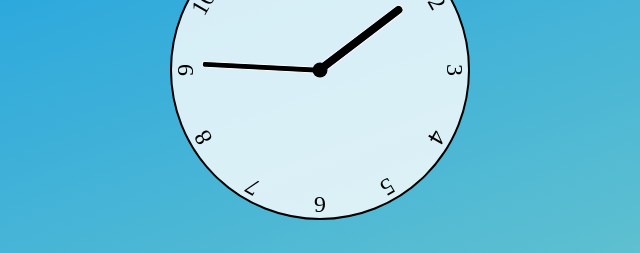
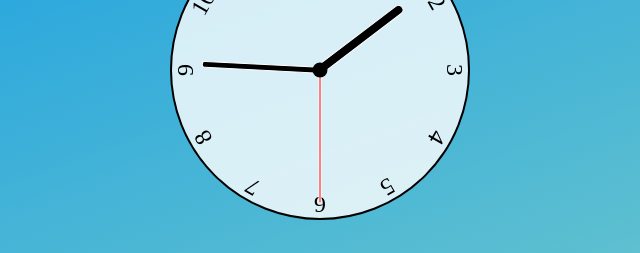
Before and after one commit to kchelmi/Clock, a plain HTML site: page index.html in a window 1280 px wide. Shown: the part 330-583 px from the top of the page, 320-960 px from the left. Drawn offline with Linux system fonts and the light colour scheme.

Commit message:
update second-hand

```diff
--- a/style.css
+++ b/style.css
@@ -103,6 +103,12 @@ body {
   border-radius: 50%;
 }
 
+.clock .hand.second {
+  width: 3px;
+  height: 45%;
+  background-color: red;
+}
+
 .clock .hand.minute {
   width: 7px;
   height: 40%;
```
